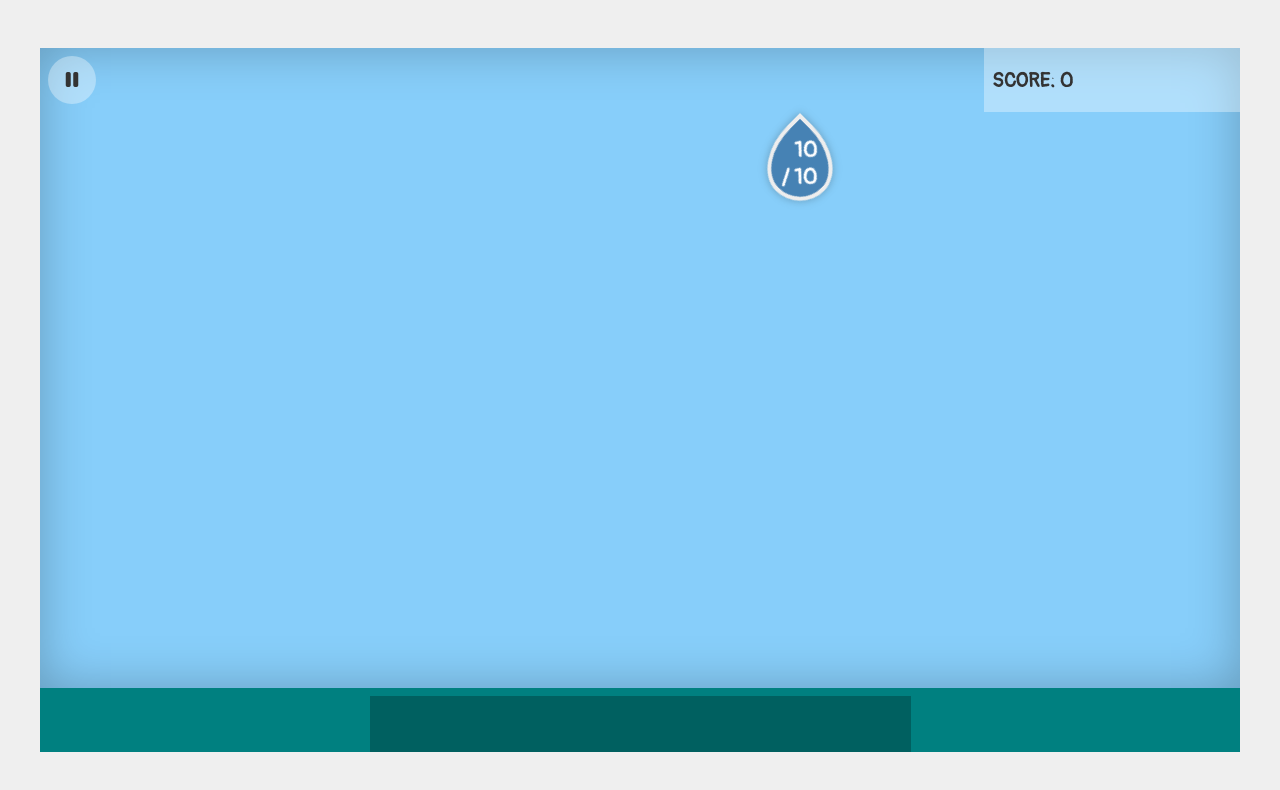
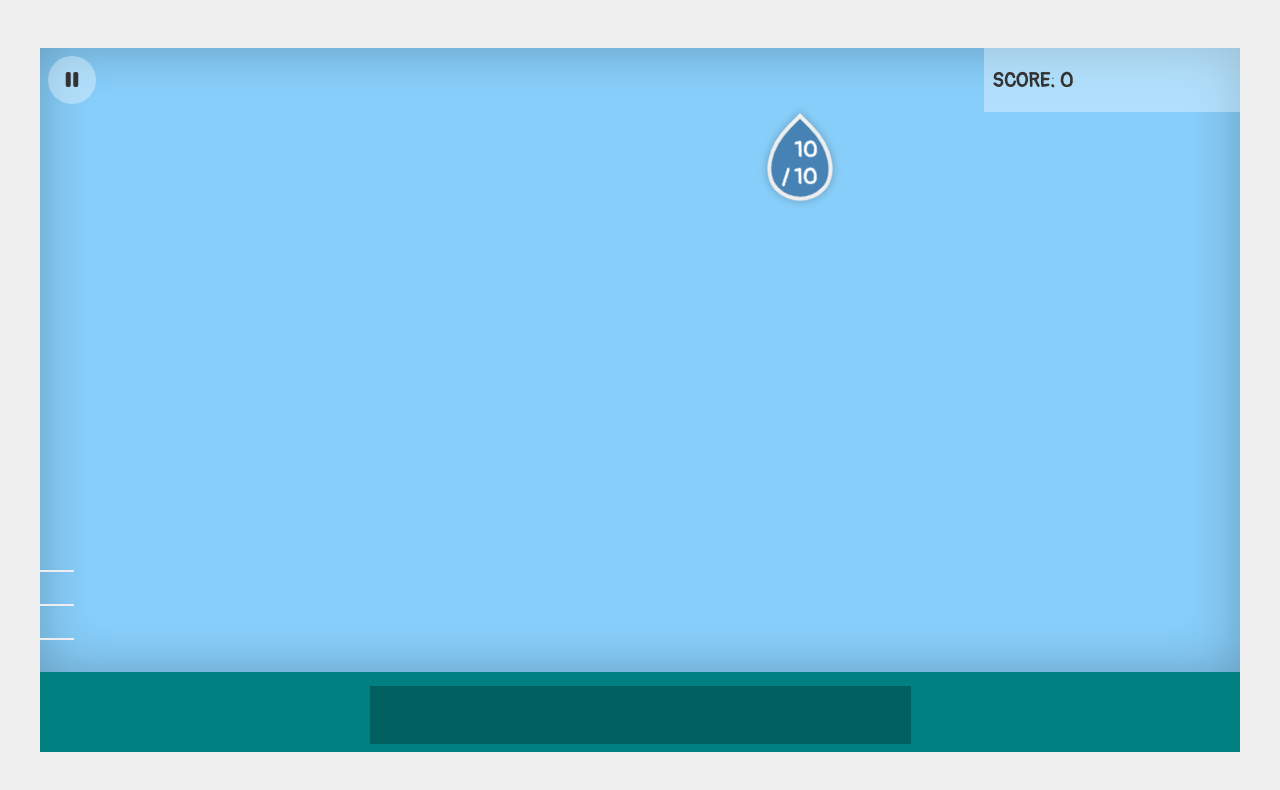
Before and after one commit to AkashAbhay-SuperAI/Math-Bubble-Game, a plain HTML site: page index.html in a window 1280 px wide. Both pictures are taken after a click on the button "Start". Drawn offline with Linux system fonts and the light colour scheme.

Commit message:
Fixed logic for bubble touch ground

```diff
--- a/index.html
+++ b/index.html
@@ -46,6 +46,11 @@
       <div id="inputBox">
         <input type="number" autocomplete="off" id="textbox" />
       </div>
+      <div class="bars">
+        <div class="bar"></div>
+        <div class="bar"></div>
+        <div class="bar"></div>
+      </div>
     </div>
     <script src="script.js"></script>
   </body>
--- a/script.js
+++ b/script.js
@@ -16,7 +16,6 @@ let pause = false;
 let health = 3;
 let score = 0;
 let highScore;
-// let waveHeight = 100;
 
 let init = false;
 
@@ -68,9 +67,10 @@ function animateBubble(bubble) {
     top += 5;
     bubble.style.left = left * 0.9 + "px";
     bubble.style.top = top + "px";
-    // if (top >= gameContainer.offsetHeight - bubble.offsetHeight - waveHeight) {
     if (top >= gameContainer.offsetHeight - bubble.offsetHeight) {
       clearInterval(animationInterval);
+      const el = document.querySelector("#inputBox");
+      el.style.height = el.offsetHeight + 16 + "px";
       bubble.remove();
       health--;
       if (health === 0) {
@@ -104,6 +104,8 @@ function startGame() {
   init = true;
   health = 3;
   score = 0;
+  const el = document.querySelector("#inputBox");
+  el.style.height = "4rem";
   scoreBox.textContent = `SCORE: ${score}`;
   pause = false;
   document.querySelector(".playScreen").classList.add("goToTop");
@@ -125,7 +127,6 @@ document
             bubble.remove();
             score += 50;
             scoreBox.textContent = `SCORE: ${score}`;
-            // waveHeight += 5;
           }
         }
         document.getElementById("textbox").value = "";
--- a/style.css
+++ b/style.css
@@ -31,6 +31,9 @@ input[type="number"] {
   background-color: white;
   position: relative;
   overflow: hidden;
+  height: 45rem;
+  display: flex;
+  flex-direction: column;
 }
 
 .score {
@@ -74,7 +77,7 @@ input[type="number"] {
 #game-window {
   overflow: hidden;
   width: 75rem;
-  height: 40rem;
+  flex: 1;
   background-image: url("game_background.jpg");
   background-size: cover;
   position: relative;
@@ -144,9 +147,26 @@ font {
 #inputBox {
   background-color: teal;
   display: flex;
-  align-items: center;
+  align-items: end;
   justify-content: center;
   padding: 0.5rem 0;
+  height: 4rem;
+  position: relative;
+}
+
+.bars {
+  position: absolute;
+  left: 0;
+  bottom: 5rem;
+  display: flex;
+  flex-direction: column;
+  z-index: 1001;
+}
+
+.bars .bar {
+  width: 2rem;
+  border: 1px solid #eee;
+  margin-bottom: 2rem;
 }
 
 .text {
```
